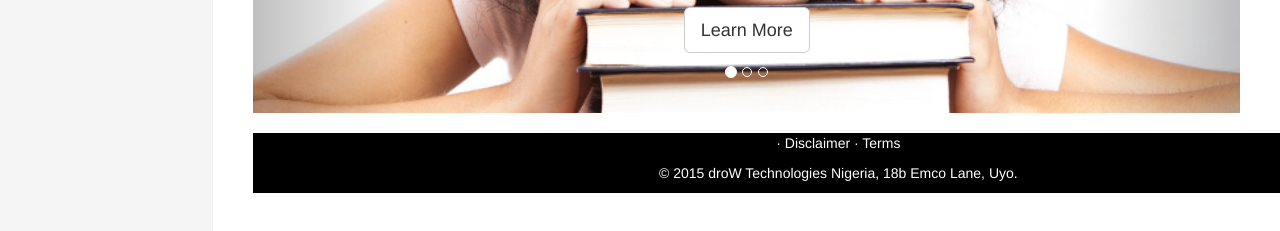
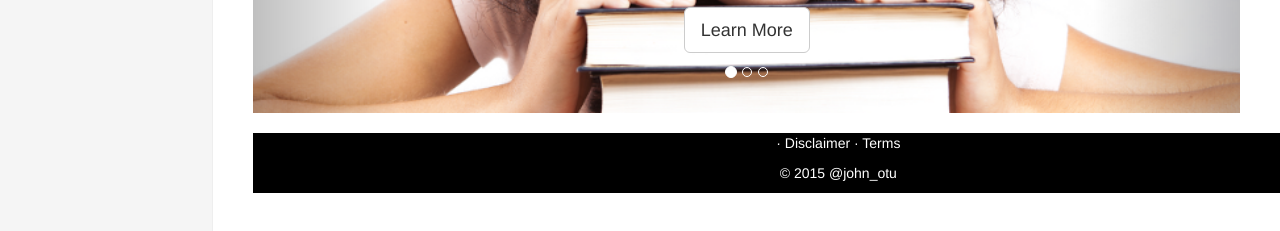
Before and after one commit to johnotu/university-mentoring, a plain HTML site: page index.html in a window 1280 px wide. Shown: the part 457-688 px from the top of the page. Drawn offline with nearby package versions, Linux system fonts and the light colour scheme.

Commit message:
edited copyright (lol) info

```diff
--- a/index.html
+++ b/index.html
@@ -116,7 +116,7 @@
       <footer class="footer">
         <div class="container">
           <p>&middot; <a href="#">Disclaimer</a> &middot; <a href="#">Terms</a></p>
-          <p>&copy; 2015 droW Technologies Nigeria, 18b Emco Lane, Uyo.</p>
+          <p>&copy;  2015 @john_otu </p>
         </div>
       </footer>
 
```
